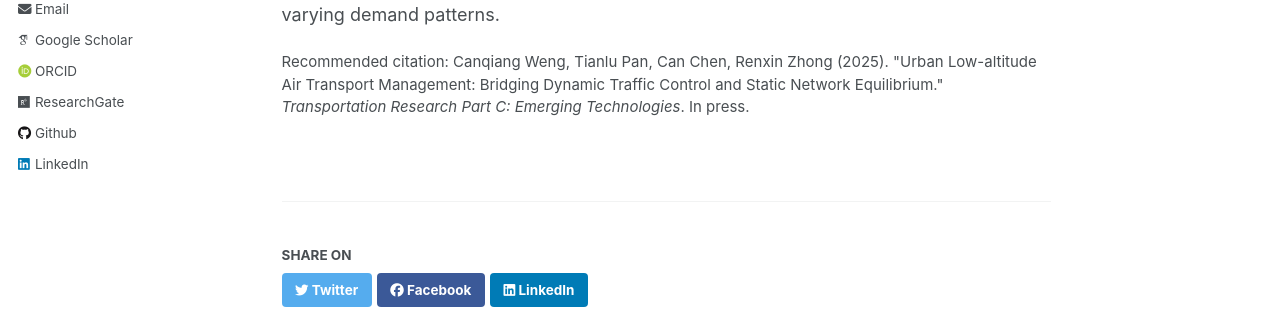
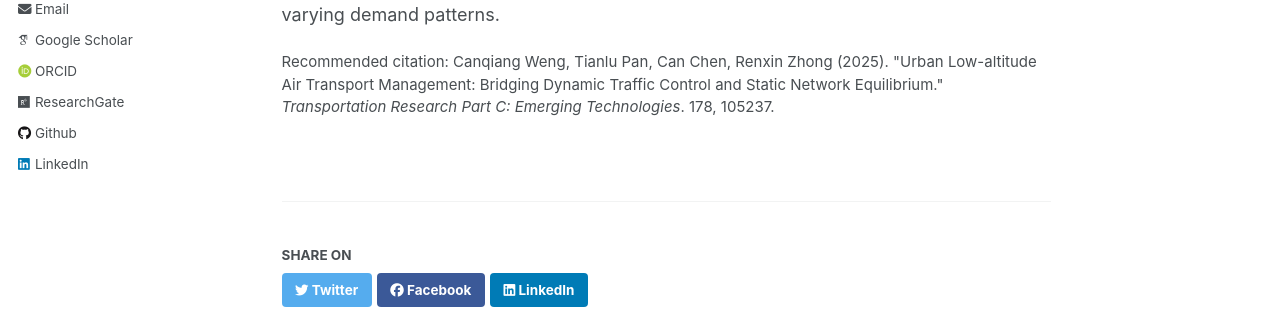
Before and after one commit to CanChen-Caesar/CanChen-Caesar.github.io, a Jekyll site: the page built from _publications/2025-06-07-TRC-weng2025urban.md, in a window 1280 px wide and 1213 px high. Shown: the part 393-702 px from the top of the window. Built offline with Jekyll 4.4.1, drawn with Linux system fonts in a browser that asks for light colours; some web fonts are replaced.

Commit message:
Update 2025-06-07-TRC-weng2025urban.md

```diff
--- a/_publications/2025-06-07-TRC-weng2025urban.md
+++ b/_publications/2025-06-07-TRC-weng2025urban.md
@@ -6,7 +6,7 @@ excerpt: 'This paper is about planning-control of urban LAAT systems. An MFD-bas
 date: 2025-06-07
 venue: 'Transportation Research Part C: Emerging Technologies'
 paperurl: ' '
-citation: 'Canqiang Weng, Tianlu Pan, Can Chen, Renxin Zhong (2025). &quot;Urban Low-altitude Air Transport Management: Bridging Dynamic Traffic Control and Static Network Equilibrium.&quot; <i>Transportation Research Part C: Emerging Technologies</i>. In press.'
+citation: 'Canqiang Weng, Tianlu Pan, Can Chen, Renxin Zhong (2025). &quot;Urban Low-altitude Air Transport Management: Bridging Dynamic Traffic Control and Static Network Equilibrium.&quot; <i>Transportation Research Part C: Emerging Technologies</i>. 178, 105237.'
 ---
 
 In this paper, we explore flow-based traffic modeling for LAAT systems, including the static model of network equilibrium, as well as dynamic models of demand management and air traffic control. The proposed scheme, by coupling dynamic traffic control and demand management, can adjust the desired equilibrium according to changes in demand patterns, thus guaranteeing the feasibility of the set-point control problem with respect to varying demand patterns.
```
